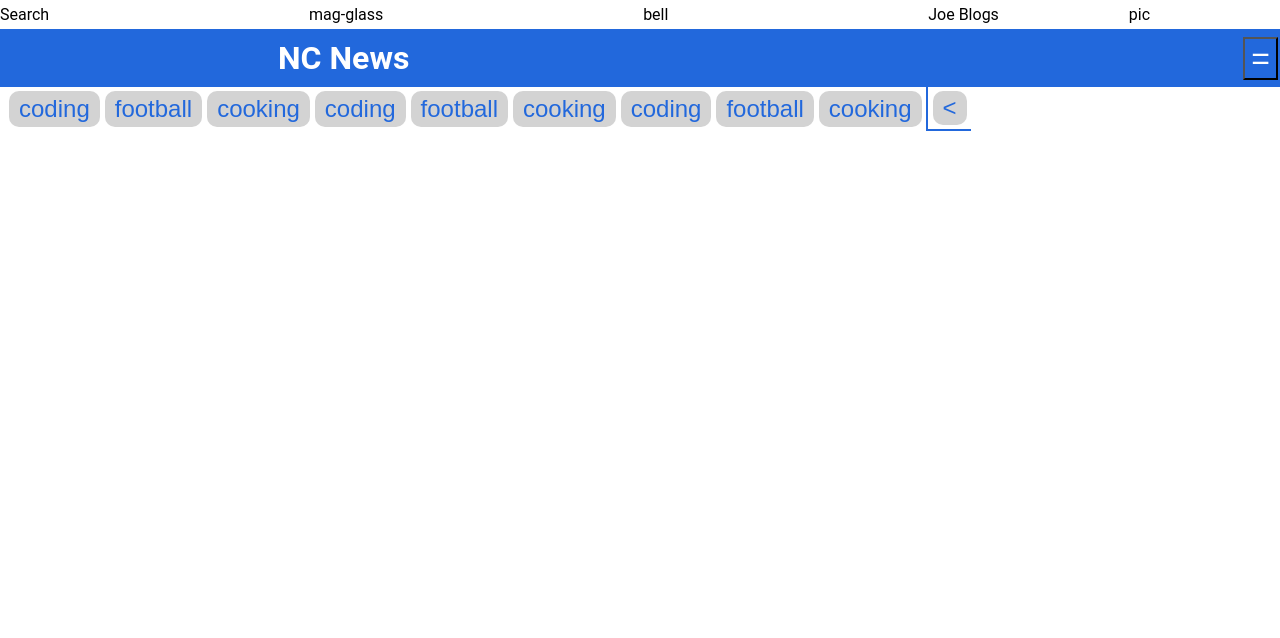
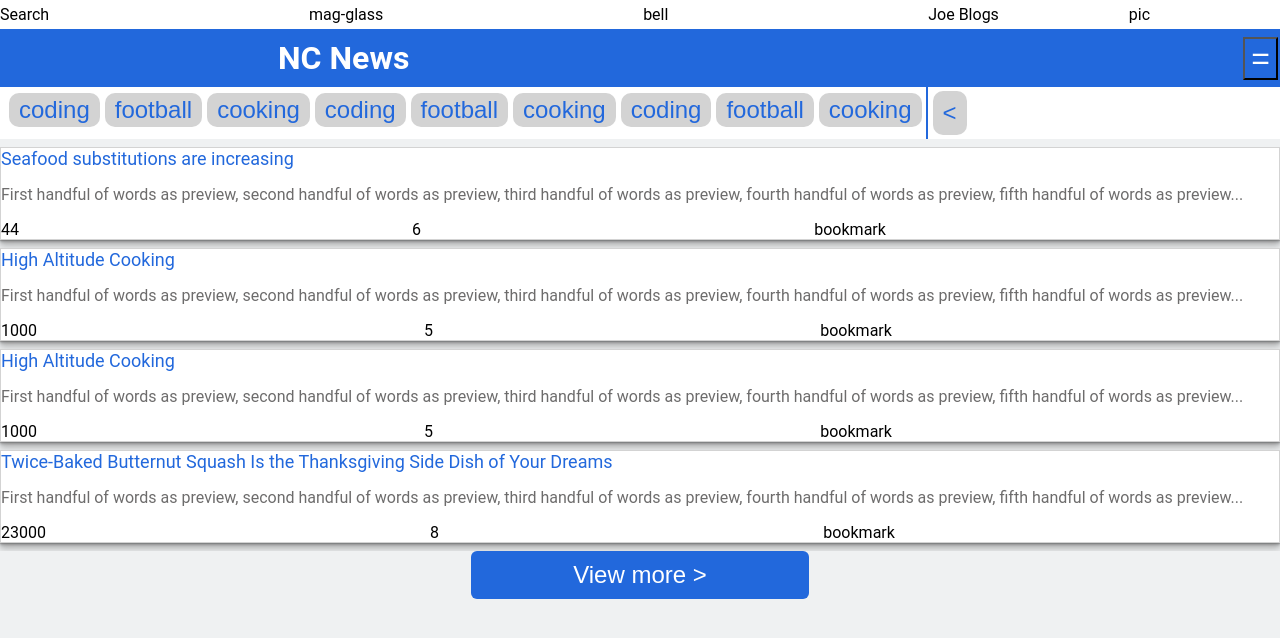
Before and after one commit to KD-Arup/nc-news, a React (Create React App) app: page / in a window 1280 px wide. Shown: the top 638 px of the page. Built offline with nearby package versions, Linux system fonts and the light colour scheme; no server answers.

Commit message:
implemented get topics and all articles

```diff
--- a/package.json
+++ b/package.json
@@ -6,6 +6,7 @@
     "@testing-library/jest-dom": "^5.14.1",
     "@testing-library/react": "^11.2.7",
     "@testing-library/user-event": "^12.8.3",
+    "axios": "^0.23.0",
     "react": "^17.0.2",
     "react-dom": "^17.0.2",
     "react-router-dom": "^5.3.0",
--- /dev/null
+++ b/src/components/ArticleListDisplay.jsx
@@ -0,0 +1,103 @@
+import { useState, useEffect } from "react"
+import ArticlePreviewCard from './ArticlePreviewCard'
+
+import axios from "axios"
+
+function ArticleListDisplay() {
+
+    const testArticles = { "articles": [
+        {
+          "article_id": 33,
+          "title": "Seafood substitutions are increasing",
+          "topic": "cooking",
+          "author": "weegembump",
+          "body": "'SEAFOOD fraud is a serious global problem', begins a recent report from Oceana, an NGO. Reviewing over 200 studies in 55 countries, the report finds that one in five fish sold has been mislabelled. Although fish fraud is common early in the supply chain, most of it comes at the retail level. In 65% of cases, the motivation is economic—slippery restaurateurs frequently serve up cheaper fish than they advertise to cut costs. In America, Oceana has reported instances of tilapia being sold as the more expensive red snapper. Especially brazen fish criminals have invented new types of fish entirely. In Brazil, researchers were puzzled to find markets selling 'douradinha', ' non-existent species. Close inspection found that 60% of such fish were actually 'vulture' catfish, a relatively undesirable dish. Reports in America of catfish being substituted for more expensive fish date back to at least 2002; Oceana’s study suggests that the phenomenon is spreading.",
+          "created_at": "2018-05-30T15:59:13.341Z",
+          "votes": 44,
+          "comment_count": "6"
+        },
+        {
+          "article_id": 28,
+          "title": "High Altitude Cooking",
+          "topic": "cooking",
+          "author": "happyamy2016",
+          "body": "Most backpacking trails vary only a few thousand feet elevation. However, many trails can be found above 10,000 feet. But what many people don’t take into consideration at these high altitudes is how these elevations affect their cooking.",
+          "created_at": "2018-05-27T03:32:28.514Z",
+          "votes": 1000,
+          "comment_count": "5"
+        },
+        {
+            "article_id": 28,
+            "title": "High Altitude Cooking",
+            "topic": "cooking",
+            "author": "happyamy2016",
+            "body": "Most backpacking trails vary only a few thousand feet elevation. However, many trails can be found above 10,000 feet. But what many people don’t take into consideration at these high altitudes is how these elevations affect their cooking.",
+            "created_at": "2018-05-27T03:32:28.514Z",
+            "votes": 1000,
+            "comment_count": "5"
+        },
+        {
+          "article_id": 30,
+          "title": "Twice-Baked Butternut Squash Is the Thanksgiving Side Dish of Your Dreams",
+          "topic": "cooking",
+          "author": "jessjelly",
+          "body": "What if, for once, your Thanksgiving sides were just as dazzling as the centerpiece turkey? Imagine a world where presenting a platter of seasonal vegetables inspires the same amount of cooing that the turkey does. Welcome to the world of twice-baked butternut squash. Sure, you could just roast some squash wedges and call it a day. But where's the fun in that? To make this year's most impressive vegetable side, Epi's food director Rhoda Boone gave super-seasonal butternut squash the twice-baked potatoes treatment: Mash the inside of the vegetable with butter, cream, and anything else that might make it more delicious, then pile it back into the vegetable, bake it until golden and velvety. The result is a jaw-dropping, brightly colored sweet-meet-savory butternut squash side dish. Here are just a few more reasons this creation belongs on this year's Thanksgiving table:",
+          "created_at": "2018-05-06T02:40:35.489Z",
+          "votes": 23000,
+          "comment_count": "8"
+        }]
+    }
+
+    const [articles, setArticles] = useState(testArticles.articles);
+    const [topics, setTopics] = useState({})
+
+    useEffect(() => {
+        axios.get('https://kd-nc-news.herokuapp.com/api/topics')
+        .then((response) => {
+            console.log(response);
+            setTopics((currTopics) => {
+                const newTopics = [...response.data.topics];
+                // return response.data.categories;
+                const topicsFilterObj = {}
+                newTopics.map((element) => {
+                    console.log(element);
+                    topicsFilterObj[element.slug] = true;
+                })
+                return topicsFilterObj;
+            });
+        })
+        .catch((error) => {
+            console.log(error);
+        });
+    }, []);
+
+    useEffect(() => {
+        axios.get('https://kd-nc-news.herokuapp.com/api/articles')
+        .then((response) => {
+            console.log(response);
+            setArticles((curArticles) => {
+                return response.data.articles
+            });
+        })
+        .catch((error) => {
+            console.log(error);
+        });
+    }, []);
+
+    return (
+        <section className="article-list-display-container">
+            <div className="article-list-container">
+                {articles.map((article) => {
+                    return (
+                    <ArticlePreviewCard article={article}/>
+                    )
+                })}
+            </div>
+            <div className="view-more-articles-container">
+                <button className="view-more-articles-button">{`View more >`}</button>
+            </div>
+        </section>
+    );
+}
+
+export default ArticleListDisplay;
--- /dev/null
+++ b/src/components/ArticlePreviewCard.jsx
@@ -0,0 +1,16 @@
+function ArticlePreviewCard(props) {
+    const { article } = props
+    return (
+        <div className="article-preview-card" key={`Preview_${article.title}_${article.article_id}`}>
+            <div className="article-heading">{article.title}</div>
+            <div className="article-body"><p>{"First handful of words as preview, second handful of words as preview, third handful of words as preview, fourth handful of words as preview, fifth handful of words as preview..."}</p></div>
+            <div className="article-preview-buttons-container">
+                <div className="votes-container" >{article.votes}</div>
+                <div className="comments-container" >{article.comment_count}</div>
+                <div className="bookmark-container" >{`bookmark`}</div>
+            </div>
+        </div>
+    );
+}
+
+export default ArticlePreviewCard;
--- a/src/components/Home.jsx
+++ b/src/components/Home.jsx
@@ -1,5 +1,6 @@
 import Header from "./Header";
 import Toolbar from "./Toolbar";
+import ArticleListDisplay from "./ArticleListDisplay";
 
 import { useState } from "react";
 
@@ -10,7 +11,7 @@ function Home() {
         <div className="homepage-container">
             <Header />
             <Toolbar />
-            {/* <ArticleDisplay /> */}
+            <ArticleListDisplay />
             {/* <ProductDisplay products={products} setProducts={setProducts} categories={categories} setCategories={setCategories}/> */}
 
             <footer className="homepage-footer" >
--- a/src/index.css
+++ b/src/index.css
@@ -4,10 +4,17 @@ body {
   -webkit-font-smoothing: antialiased;
   -moz-osx-font-smoothing: grayscale;
   display: flexbox;
+  grid-template-columns: auto;
+  grid-template-rows: auto auto auto;
+  background-color: #EFF1F2;
 }
 
 h1{
   font-family: 'Roboto', sans-serif;
+}
+
+.homepage-header{
+  display: grid;
 }
 
 .top-bar{
@@ -15,6 +22,7 @@ h1{
   grid-template-columns: auto auto;
   padding-top: 5px;
   padding-bottom: 5px;
+  background-color: white;
 }
 
 .search-bar-container{
@@ -81,13 +89,14 @@ h1{
 .toolbar-container{
   display: flex;
   flex-direction: row;
+  background-color: white;
 }
 .topic-buttons-container{
   display: flex;
   flex-direction: row;
   overflow-x: auto;
   overflow-y: hidden;
-  margin: 4px;
+  margin: 6px 4px 0px 4px;
 }
 .toolbar-topic-button{
   color: #2268DC;
@@ -97,17 +106,17 @@ h1{
   padding: 3px 10px;
   margin-left: 5px;
   margin-right: auto;
+  margin-bottom: 12px;
   border: hidden;
 }
 
 .filter-button-container{
   display: flex;
   flex-direction: row;
-
   border-left: solid;
-  border-bottom: solid;
   border-color: #2268DC;
   border-width: 2px;
+  grid-row-start: 2;
 }
 
 .toolbar-filter-button{
@@ -120,3 +129,92 @@ h1{
   margin: 4px 4px 4px 5px;
   border: hidden;
 }
+
+
+
+.article-list-display-container{
+  display: flex;
+  flex-flow: column;
+  height: 100%;
+}
+
+.article-list-container{
+  display: flex;
+  flex-direction: column;
+  flex: 1 1 auto;
+  overflow-x: hidden;
+  overflow-y: scroll;
+  padding: 8px 0px 0px 0px;
+}
+
+.article-preview-card{
+  height: auto;
+  width: auto;
+  display: grid;
+  grid-template-columns: auto;
+  grid-template-rows: auto auto auto;
+  background-color: white;
+  margin: 0px 0px 8px 0px;
+  border: #D3D3D3;
+  border-width: 1px;
+  border-style: solid;
+  box-shadow:0 1px 1px rgba(0,0,0,0.15),0 2px 2px rgba(0,0,0,0.15),0 4px 4px rgba(0,0,0,0.15),0 8px 8px rgba(0,0,0,0.15);
+}
+
+.article-preview-card .article-heading{
+  font-size: 18px;
+  color: #2268DC;
+  grid-row-start: 1;
+}
+
+.article-preview-card .article-body{
+  font-size: 16px;
+  color: #6D6C6C;
+  grid-row-start: 2;
+}
+
+.article-preview-buttons-container{
+  display: grid;
+  font-size: 36;
+  grid-row-start: 3;
+  grid-template-rows: auto;
+  grid-template-columns: auto auto auto;
+}
+
+.article-preview-buttons-container .votes-container{
+  font-size: 36;
+  grid-column-start: 1;
+}
+
+.article-preview-buttons-container .comments-container{
+  font-size: 36;
+  grid-column-start: 2;
+}
+
+.article-preview-buttons-container .bookmark-container{
+  font-size: 36;
+  grid-column-start: 3;
+}
+
+
+.view-more-articles-container{
+  grid-row-start: 2;
+  align-content: center;
+  justify-content: center;
+  align-self: center;
+  justify-self: center;
+}
+
+.view-more-articles-container button{
+  align-self: center;
+  justify-self: center;
+  padding: auto;
+  margin: auto;
+  height: 48px;
+  width: 338px;
+  border-radius: 6px;
+  border: none;
+  background-color: #2268DC;
+  color: white;
+  font-size: 24px;
+}
```
Also changed, not shown: src/utils/api.jsx (added), 2 other files (tests, documents, lock files or other folders).
